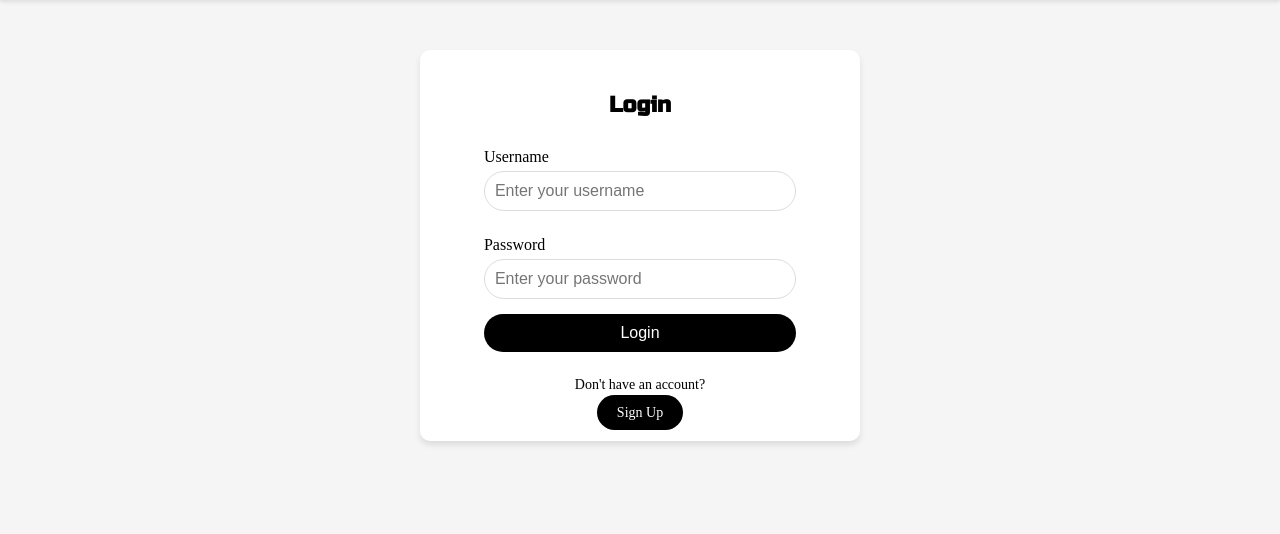
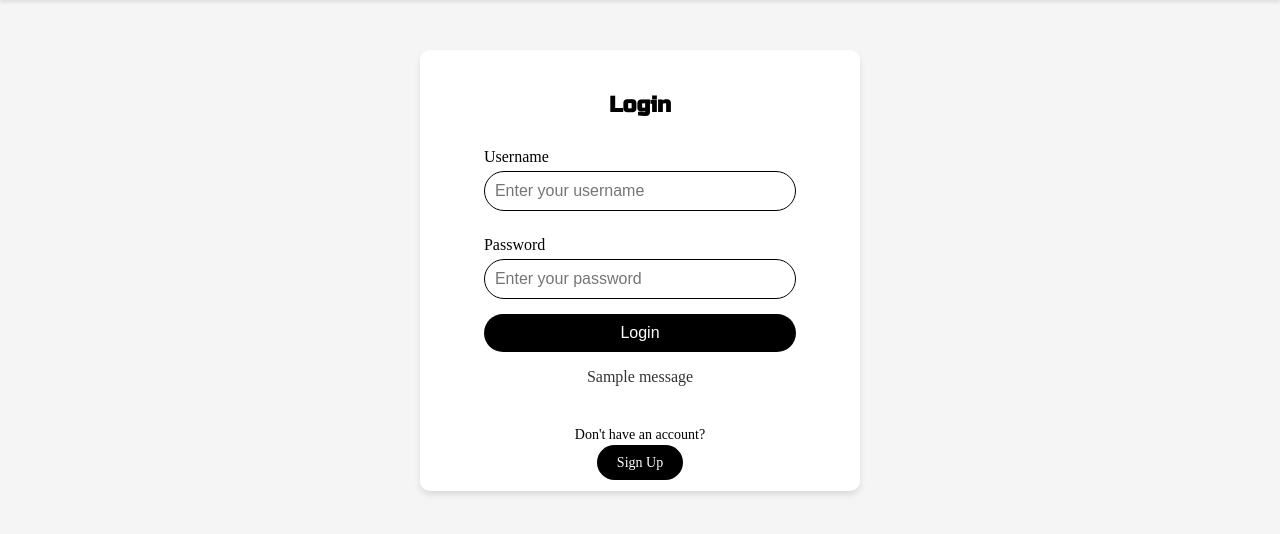
Before and after one commit to WhatTheyOnn/Django_Habit, a Django app: page /login/ in a window 1280 px wide. Shown: the part 56-590 px from the top of the page. Run offline with Django 4.2, Linux system fonts and the light colour scheme; one stand-in notice (Sample message) is shown; some web fonts are replaced.

Commit message:
added flash logs if username or login is incorrect or if passwords do not match also added a redicrect when logged in successfully

```diff
--- a/habit_tracker/templates/Habit_tracker/Accounts/login.html
+++ b/habit_tracker/templates/Habit_tracker/Accounts/login.html
@@ -65,7 +65,7 @@
             padding: 10px;
             width: 100%;
             margin: 5px 0 15px 0;
-            border: 1px solid #ddd;
+            border: 1px solid #000000;
             border-radius: 25px;
             box-sizing: border-box;
         }
@@ -118,6 +118,9 @@
     <input type="password" id="id_password" name="password" placeholder="Enter your password" required>
     <input type="submit" value="Login">
 </form>
+{% for message in messages %}
+    <p id="messages">{{ message }}</p>
+{% endfor %}
 <div class="register-section">
 <p>Don't have an account?</p>
 <a href="/register">Sign Up</a>
--- a/habit_tracker/templates/Habit_tracker/Accounts/register.html
+++ b/habit_tracker/templates/Habit_tracker/Accounts/register.html
@@ -118,6 +118,7 @@
         {{ form.password2 }}
         <input type="submit" value="Sign Up">
         </form>
+        {{ form.errors }}
         <div class="login-section">
             <p>Already have an account?</p>
             <a href="/login">Login</a>
--- a/habit_tracker/views.py
+++ b/habit_tracker/views.py
@@ -3,6 +3,11 @@ from django.http import HttpResponse
 from django.contrib.auth.forms import UserCreationForm
 from .models import *
 from .forms import *
+from django.contrib.auth import authenticate, login, logout
+
+from django.contrib import messages
+
+
 # Create your views here.
 from .forms import CreateUserForm
 
@@ -15,12 +20,29 @@ def registerPage(request):
         form = CreateUserForm(request.POST)
         if form.is_valid():
             form.save()
+            user = form.cleaned_data.get('username')
+            messages.success(request, 'Account was created for ' + user)
+
             return redirect('login')
 
     context = {'form': form}
     return render(request, 'Habit_tracker/Accounts/register.html', context)
 
 def loginPage(request):
+
+
+    if request.method == 'POST':
+        username = request.POST.get('username')
+        password = request.POST.get('password')
+
+        user = authenticate(request, username=username, password=password)
+
+        if user is not None:
+            login(request, user)
+            return redirect('/')
+        else:
+            messages.info(request, 'Username OR password is incorrect')
+            return render(request, 'Habit_tracker/Accounts/login.html')
     context = {}
     return render(request, 'Habit_tracker/Accounts/login.html', context)
 
```
Also changed, not shown: db.sqlite3.
